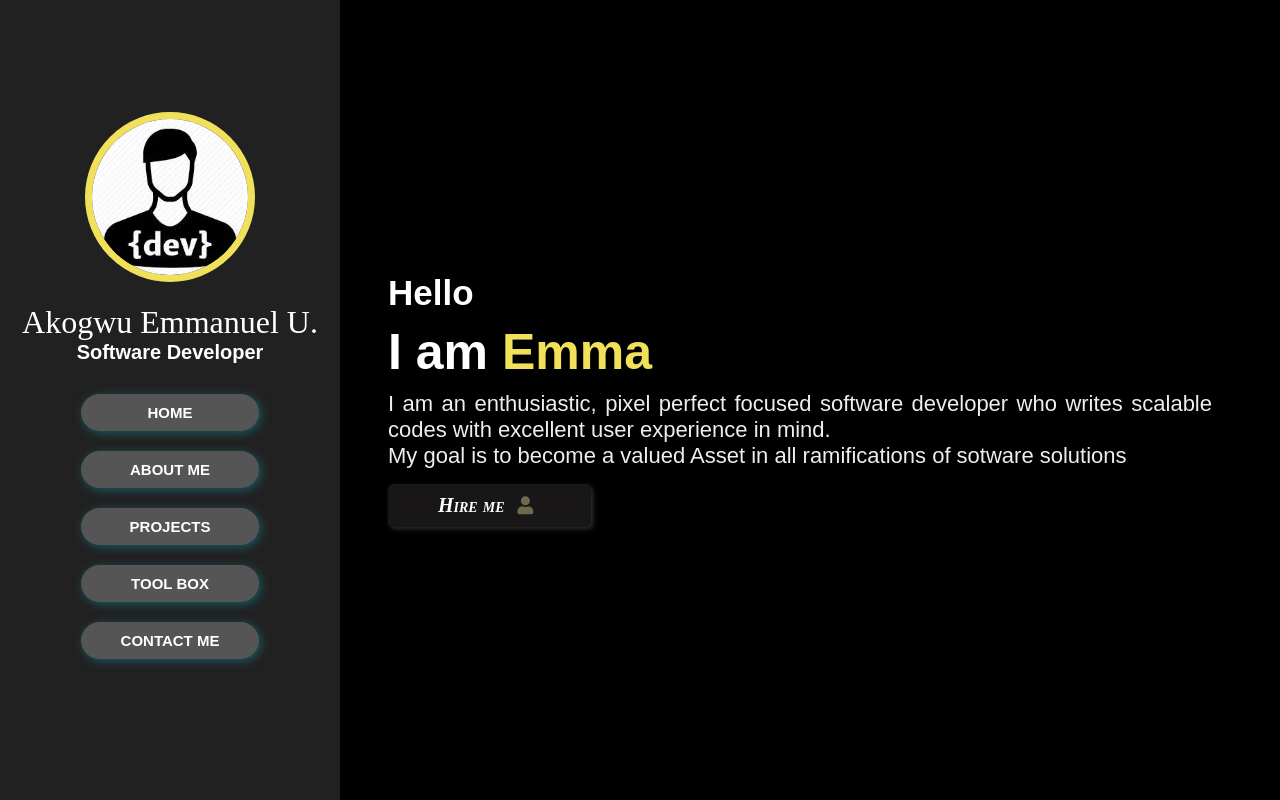
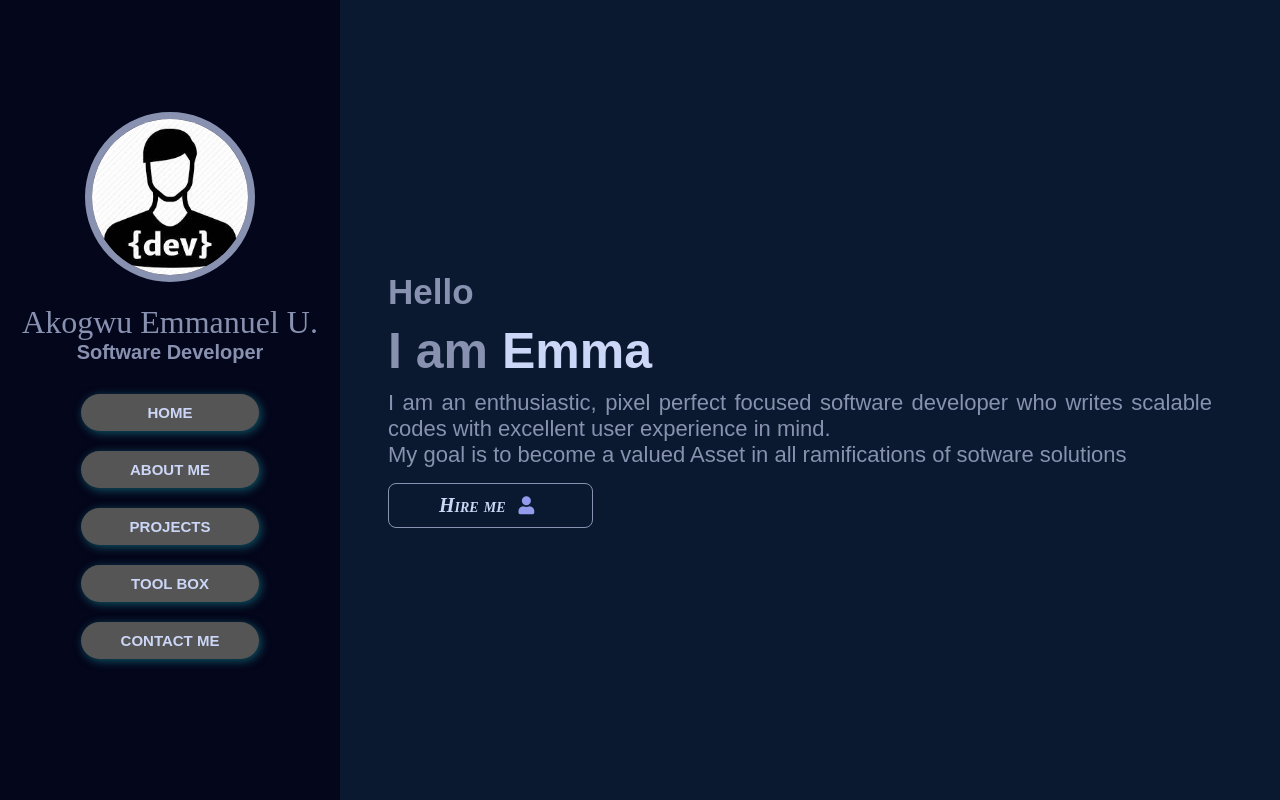
Before and after one commit to Akogwu24/my-porfolio, a plain HTML site: page index.html in a window 1280 px wide. Shown: the top 800 px of the page. Drawn offline with nearby package versions, Linux system fonts and the light colour scheme; a web font is replaced by a local one.

Commit message:
colors adjusted

```diff
--- a/css/styles.css
+++ b/css/styles.css
@@ -14,9 +14,9 @@ html {
   scroll-behavior: smooth;
 }
 body {
-  background-color: #000000;
+  background-color: #0a192f;
   padding-left: 32rem;
-  color: white;
+  color: #8892b0;
 }
 
 li {
@@ -28,13 +28,9 @@ header .user img {
   border-radius: 50%;
   object-fit: cover;
   margin-bottom: 2rem;
-  border: 0.7rem solid #f1e05a;
+  border: 0.7rem solid #8892b0;
 }
 
-.user {
-  color: #7c7c7c;
-  color: hsl(0, 0%, 100%);
-}
 .user h3 {
   font: 3.2rem 'Pattaya', 'KoHo';
 }
@@ -55,7 +51,7 @@ header {
   align-items: center;
   flex-flow: column;
   text-align: center;
-  background-color: #222121;
+  background-color: #04061b;
   padding: 2rem;
   transition: ease-in-out all 0.5s;
 }
@@ -69,14 +65,14 @@ header {
   padding: 1rem 4rem;
   margin: 2rem 0;
   background-color: rgb(85, 85, 85);
-  color: white;
   font-size: 1.5rem;
   font-weight: 600;
   box-shadow: 2px 2px 10px rgba(20, 112, 126, 0.733);
   border-radius: 3rem;
+  color: #ccd6f6;
 }
 .navbar li a:hover {
-  background-color: #f1e05a;
+  background-color: #64ffda;
   color: black;
 }
 
@@ -112,29 +108,28 @@ section {
 }
 .home p {
   font-size: 2.2rem;
-  color: #eee;
   margin-bottom: 1.5rem;
   text-align: justify;
 }
 .home span {
-  color: #f1e05a;
+  color: #ccd6f6;
 }
 
 .btn {
   font: bolder small-caps italic 2rem 'KoHo';
   padding: 1rem 5rem;
-  background-color: #181616;
-  border-radius: 5px;
-  color: white;
-  box-shadow: 2px 2px 5px rgba(58, 70, 70, 0.712);
+  background-color: transparent;
+  border-radius: 8px;
+  border: 1px solid #8892b0;
+  color: #ccd6f6;
 }
 .btn:hover {
-  background-color: #f1e05a;
+  background-color: #64ffda;
   color: black;
 }
 
 .btn i {
-  color: #6d694d;
+  color: #939bec;
   padding: 0 0.8rem;
   font-size: 1.8rem;
 }
@@ -142,7 +137,7 @@ section {
 .about {
   font-size: 2rem;
   text-align: justify;
-  color: white;
+  /* color: white; */
 }
 .about .heading {
   text-align: center;
@@ -151,10 +146,10 @@ section {
 }
 
 .heading span {
-  color: #f1e05a;
+  color: #ccd6f6;
 }
 .info span {
-  color: #f1e05a;
+  color: #e0e4f1;
   text-align: center;
   font-size: 3rem;
 }
@@ -192,7 +187,7 @@ section {
   font-size: 3.5rem;
 }
 .portfolio h1 span {
-  color: #f1e05a;
+  color: #ccd6f6;
 }
 .portfolio p {
   font-size: 1.5rem;
@@ -213,7 +208,7 @@ section {
   padding: 1rem 0 3rem;
 }
 .tool-box span {
-  color: #f1e05a;
+  color: #ccd6f6;
 }
 
 .tool-card img {
@@ -238,7 +233,7 @@ section {
   gap: 5rem;
 }
 .contact span {
-  color: #f1e05a;
+  color: #ccd6f6;
 }
 .contact h2 {
   font-size: 3.5rem;
@@ -253,7 +248,7 @@ section {
 .contacts li i {
   margin-right: 1.5rem;
   font-size: 3rem;
-  color: #74ace0;
+  color: #64ffda;
 }
 
 .contacts li a {
```
Also changed, not shown: 1 other file.
